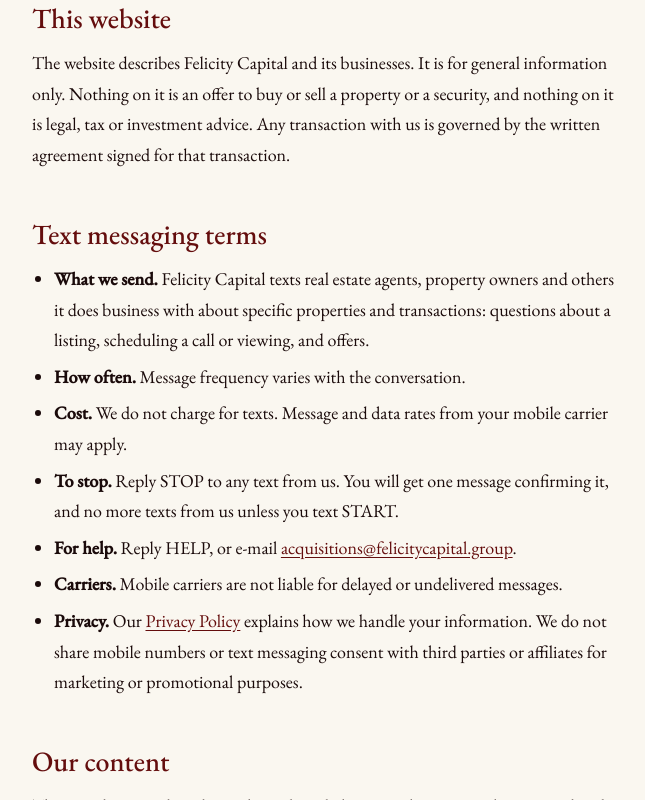
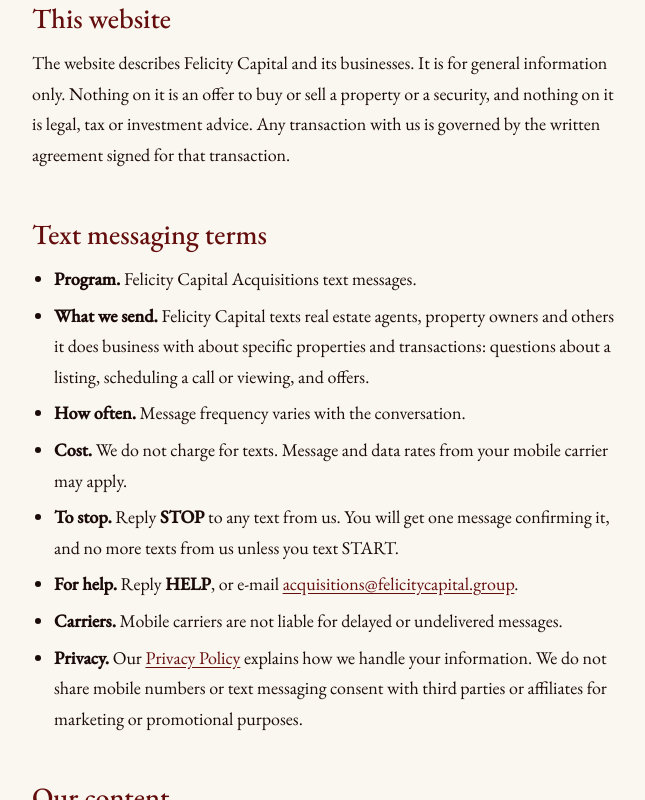
Before and after one commit to HassanH2A/felicity-site, a plain HTML site: page terms.html in a window 1280 px wide. Shown: the part 507-1307 px from the top of the page, without its empty margins (92-737 px from the left). Drawn offline with nearby package versions, Linux system fonts and the light colour scheme.

Commit message:
Terms: name the text program; STOP and HELP in bold
Co-Authored-By: Claude Fable 5.2 <noreply@anthropic.com>

```diff
--- a/terms.html
+++ b/terms.html
@@ -48,11 +48,12 @@
 
       <h2>Text messaging terms</h2>
       <ul>
+        <li><strong>Program.</strong> Felicity Capital Acquisitions text messages.</li>
         <li><strong>What we send.</strong> Felicity Capital texts real estate agents, property owners and others it does business with about specific properties and transactions: questions about a listing, scheduling a call or viewing, and offers.</li>
         <li><strong>How often.</strong> Message frequency varies with the conversation.</li>
         <li><strong>Cost.</strong> We do not charge for texts. Message and data rates from your mobile carrier may apply.</li>
-        <li><strong>To stop.</strong> Reply STOP to any text from us. You will get one message confirming it, and no more texts from us unless you text START.</li>
-        <li><strong>For help.</strong> Reply HELP, or e-mail <a href="mailto:acquisitions@felicitycapital.group">acquisitions@felicitycapital.group</a>.</li>
+        <li><strong>To stop.</strong> Reply <strong>STOP</strong> to any text from us. You will get one message confirming it, and no more texts from us unless you text START.</li>
+        <li><strong>For help.</strong> Reply <strong>HELP</strong>, or e-mail <a href="mailto:acquisitions@felicitycapital.group">acquisitions@felicitycapital.group</a>.</li>
         <li><strong>Carriers.</strong> Mobile carriers are not liable for delayed or undelivered messages.</li>
         <li><strong>Privacy.</strong> Our <a href="privacy.html">Privacy Policy</a> explains how we handle your information. We do not share mobile numbers or text messaging consent with third parties or affiliates for marketing or promotional purposes.</li>
       </ul>
```
